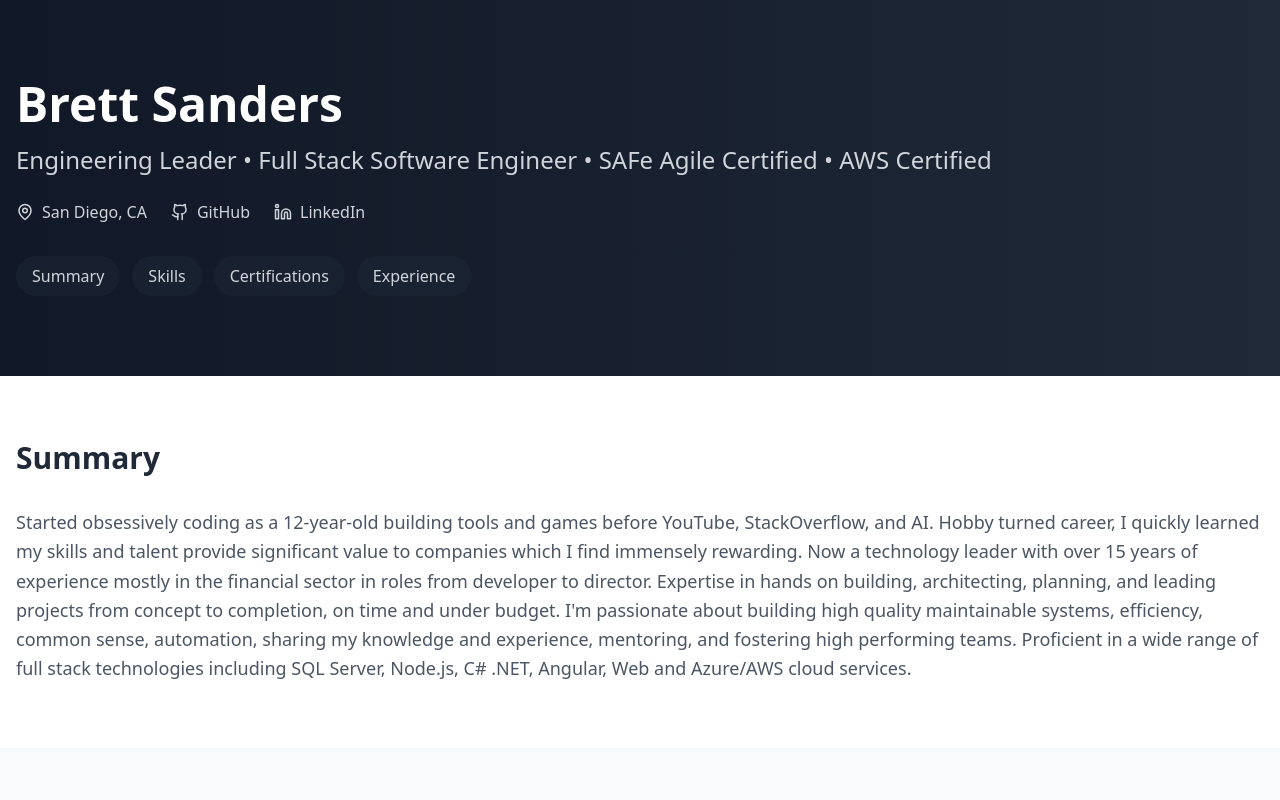
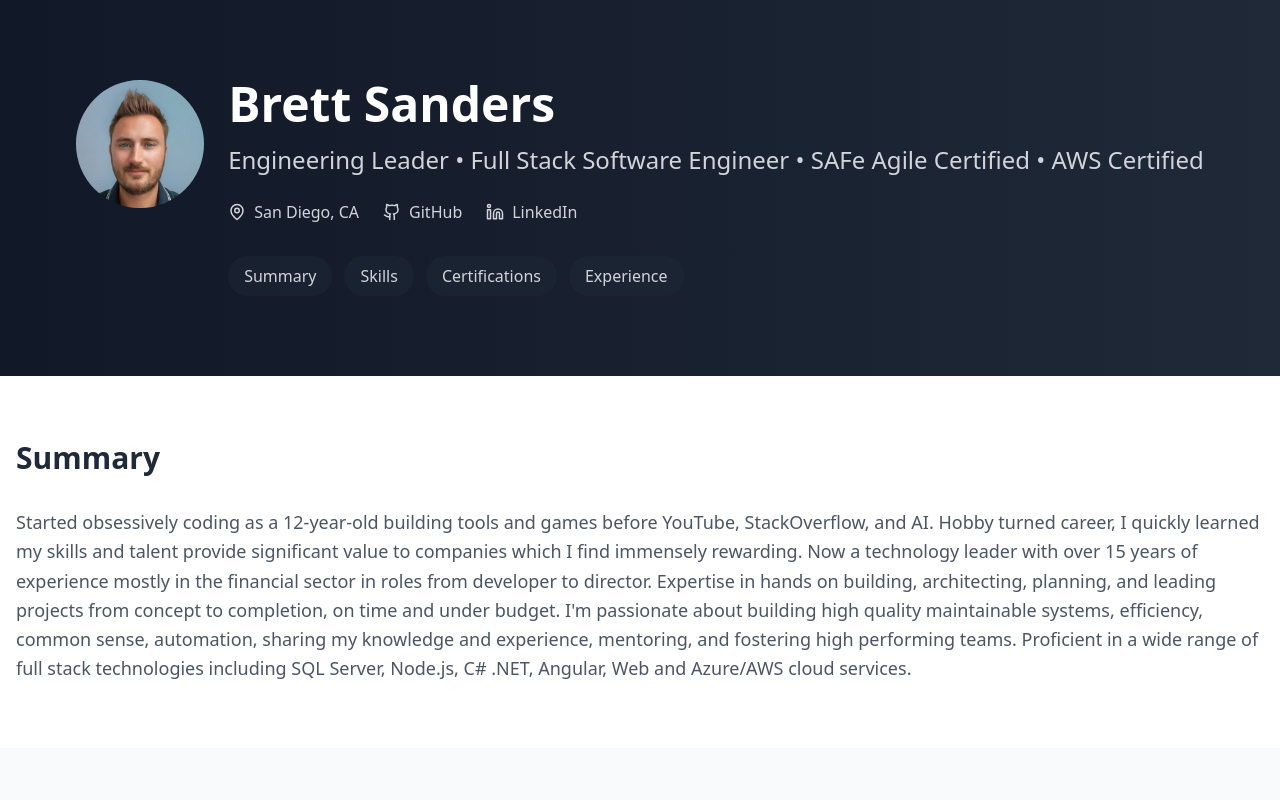
Before and after one commit to DontFretBrett/portfolio, a React (Vite) app: page / in a window 1280 px wide. Shown: the top 800 px of the page. Built offline with nearby package versions, Linux system fonts and the light colour scheme.

Commit message:
Add selfie

```diff
--- a/src/components/Header.tsx
+++ b/src/components/Header.tsx
@@ -3,13 +3,18 @@ import { MapPin, Github, Linkedin } from 'lucide-react';
 export default function Header() {
   return (
     <header className="bg-gradient-to-r from-gray-900 to-gray-800 text-white py-20">
-      <div className="container mx-auto px-4">
+      <div className="container mx-auto px-4 flex flex-col items-center justify-center md:flex-row md:items-start">
+        <img
+          src="/me.jpeg"
+          alt="Brett Sanders"
+          className="w-32 h-32 rounded-full mb-6 md:mb-0 md:mr-6"
+        />
+        <div className="text-center md:text-left">
           <h1 className="text-5xl font-bold mb-4">Brett Sanders</h1>
           <h2 className="text-2xl text-gray-300 mb-6">
             Engineering Leader • Full Stack Software Engineer • SAFe Agile Certified • AWS Certified
           </h2>
-
-        <div className="flex flex-wrap gap-6 text-gray-300 mb-8">
+          <div className="flex flex-wrap gap-6 text-gray-300 mb-8 justify-center md:justify-start">
             <div className="flex items-center gap-2">
               <MapPin size={18} />
               <span>San Diego, CA</span>
@@ -33,7 +38,6 @@ export default function Header() {
               <span>LinkedIn</span>
             </a>
           </div>
-
           <nav aria-label="Page sections" className="flex flex-wrap justify-center md:justify-start gap-3">
             {['summary', 'skills', 'certifications', 'experience'].map((section) => (
               <a
@@ -47,6 +51,7 @@ export default function Header() {
             ))}
           </nav>
         </div>
+      </div>
     </header>
   );
 }
```
Also changed, not shown: public/me.jpeg (added). Lines whose indentation alone changed are shown as unchanged.
